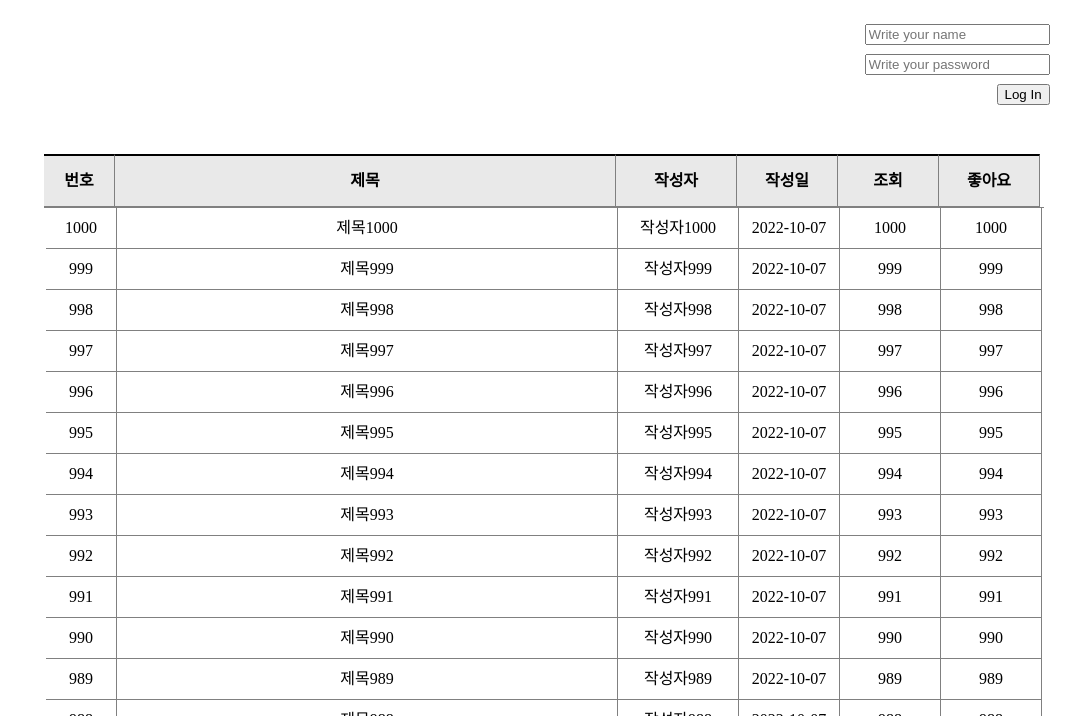
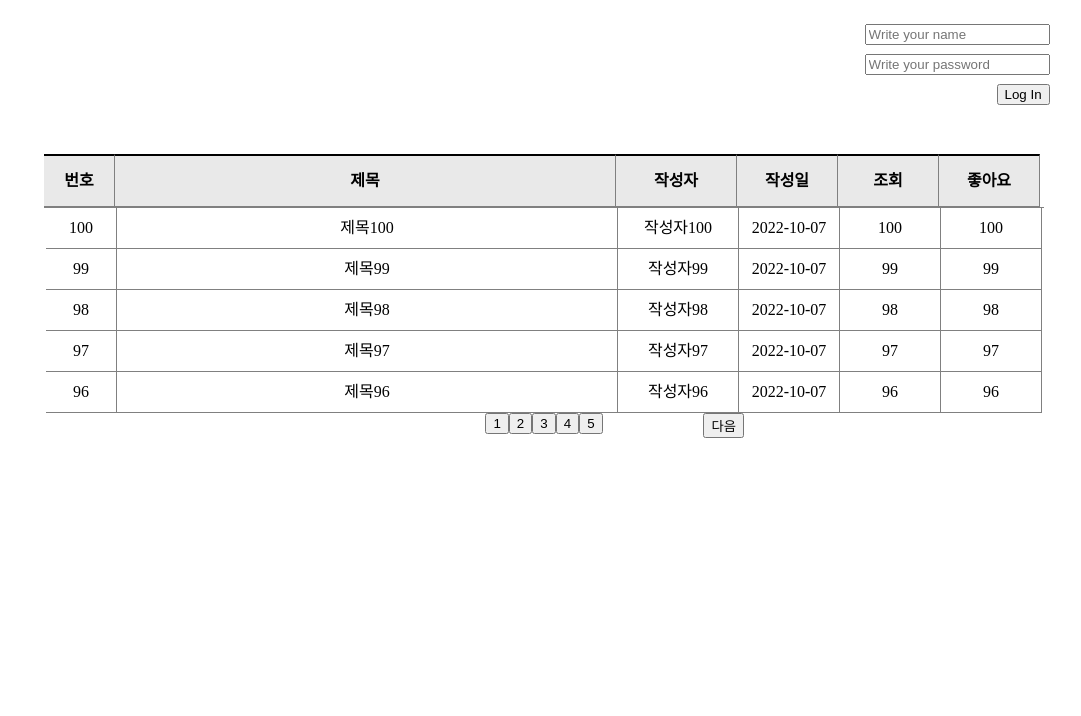
Before and after one commit to yyyn012/bulletin-board, a plain HTML site: page index.html in a window 1280 px wide. Shown: the part 84-800 px from the top of the page, without its empty margins (96-1177 px from the left). Drawn offline with Linux system fonts and the light colour scheme.

Commit message:
practice

```diff
--- a/index.html
+++ b/index.html
@@ -56,7 +56,9 @@
         <button class="next_move" onclick="next()">다음</button>
       </div>
     </div>
-    <script src="js/index.js"></script>
+    <!-- <script src="js/index.js"></script> -->
     <script src="js/login.js"></script>
+    <script src="js/pagination.js"></script>
+    <script></script>
   </body>
 </html>
--- a/js/index.js
+++ b/js/index.js
@@ -1,12 +1,12 @@
 //    총 게시글 수
-let totalPage = 1000;
+let totalPage = 100;
 //  한 페이지 당 출력되는 게시글 갯수
-let page_num = 20;
+let page_num = 5;
 //   한번에 출력될 수 있는 최대 블록 수
 // ex ) [1][2][3][4][5] -> 블록
-let block_num = 10;
+let block_num = 5;
 // 블록의 총 수를 계산한다.
-let total_block = totalPage % 20 == 0 ? totalPage / 20 : totalPage / 20 + 1;
+let total_block = totalPage % 5 == 0 ? totalPage / 5 : totalPage / 5 + 1;
 // 현재 블록 위치를 알려준다
 let current_block = 1;
 /*
--- /dev/null
+++ b/js/pagination.js
@@ -0,0 +1,130 @@
+// pagination
+
+let totalPage = 100;
+let pageNum = 5;
+let blockNum = 5;
+let totalBlock = totalPage % 5 == 0 ? totalPage / 5 : totalPage / 5 + 1;
+let currentBlock = 1;
+
+// 페이지에 맞게 게시글 데이터 출력하는 함수
+// function pagePrint(block) {
+//   tbody.remove();
+// }
+
+let data = new Array();
+
+//    게시글 데이터를 담고 있는 객체를 1000개 추가한다.
+for (let i = 1; i <= totalPage; i++) {
+  data[i] = {
+    notice_num: i,
+    title: "제목" + i,
+    writer: "작성자" + i,
+    date_created: "2022-10-07",
+    Lookkup_num: i,
+    like: i,
+  };
+}
+// 게시글 데이터 출력하기
+// 매개변수 : 선택 블럭
+function pagePrint(block) {
+  // 초기화
+  // 게시글 title 제외하고 모두 제거
+  let postList = document.querySelectorAll(".data_row");
+  postList.forEach(function (item) {
+    item.remove();
+  });
+
+  // 게시글 출력 공간
+  let noticeBoard = document.querySelector(".notice_board");
+  // 출력 첫 페이지 번호
+  let start = totalPage - pageNum * (block - 1);
+  for (let i = start; i >= 1 && i > start - pageNum; i--) {
+    // 게시글 데이터 가져와서 게시글 요소 생성 및 추가
+    // 번호, 제목, 작성자, 작성일, 조회수, 좋아요
+    // data[i].notice_num data[i].title data[i].writer data[i].date_created data[i].Lookkup_num data[i].like
+
+    let post = document.createElement("ul");
+    post.className = "board_row";
+    post.className = "data_row";
+
+    let classname = ["w70", "w500", "w120", "w100", "w100", "w100"];
+
+    let post_data = [
+      data[i].notice_num,
+      data[i].title,
+      data[i].writer,
+      data[i].date_created,
+      data[i].Lookkup_num,
+      data[i].like,
+    ];
+
+    //게시글 생성
+    for (let j = 0; j < classname.length; j++) {
+      let li = document.createElement("li");
+      li.className = classname[j];
+      li.textContent = post_data[j];
+      post.appendChild(li);
+    }
+
+    // 게시글 추가
+    noticeBoard.appendChild(post);
+  }
+}
+
+// 블럭 출력하기
+// 매개변수 : 가장 앞에 오는 블럭
+function blockPrint(frontBlock) {
+  currentBlock = frontBlock;
+  const beforeBtn = document.querySelector(".before_move");
+  const nextBtn = document.querySelector(".next_move");
+
+  if (frontBlock <= 1) {
+    beforeBtn.style.visibility = "hidden";
+  } else {
+    beforeBtn.style.visibility = "visible";
+  }
+
+  // 다음으로 갈 블럭이 없으면
+  if (frontBlock + blockNum >= totalBlock) {
+    nextBtn.style.visibility = "hidden";
+  } else {
+    nextBtn.style.visibility = "visible";
+  }
+
+  // 블럭을 추가할 공간
+  let blockBox = document.querySelector(".block");
+  // 기존 블럭 모두 삭제
+  blockBox.replaceChildren();
+
+  console.log("remove");
+
+  //front_block부터 total_block 또는 block_num까지 생성 및 추가
+  for (let i = frontBlock; i <= totalBlock && i < frontBlock + blockNum; i++) {
+    console.log("add element");
+
+    // 버튼을 생성한다.s
+    let pageButton = document.createElement("button");
+    pageButton.textContent = i;
+    // 버튼을 클릭하면 게시글이 변경되는 이벤트 추가
+    pageButton.addEventListener("click", function (event) {
+      pagePrint(i);
+    });
+    // 블럭에 추가한다.
+    blockBox.appendChild(pageButton);
+  }
+}
+
+function before() {
+  blockPrint(currentBlock - blockNum);
+  console.log("이전");
+}
+
+function next() {
+  blockPrint(currentBlock + blockNum);
+  console.log("다음");
+}
+// 화면 로드 시 실행되는 이벤트
+window.onload = function () {
+  pagePrint(1);
+  blockPrint(1);
+};
```
